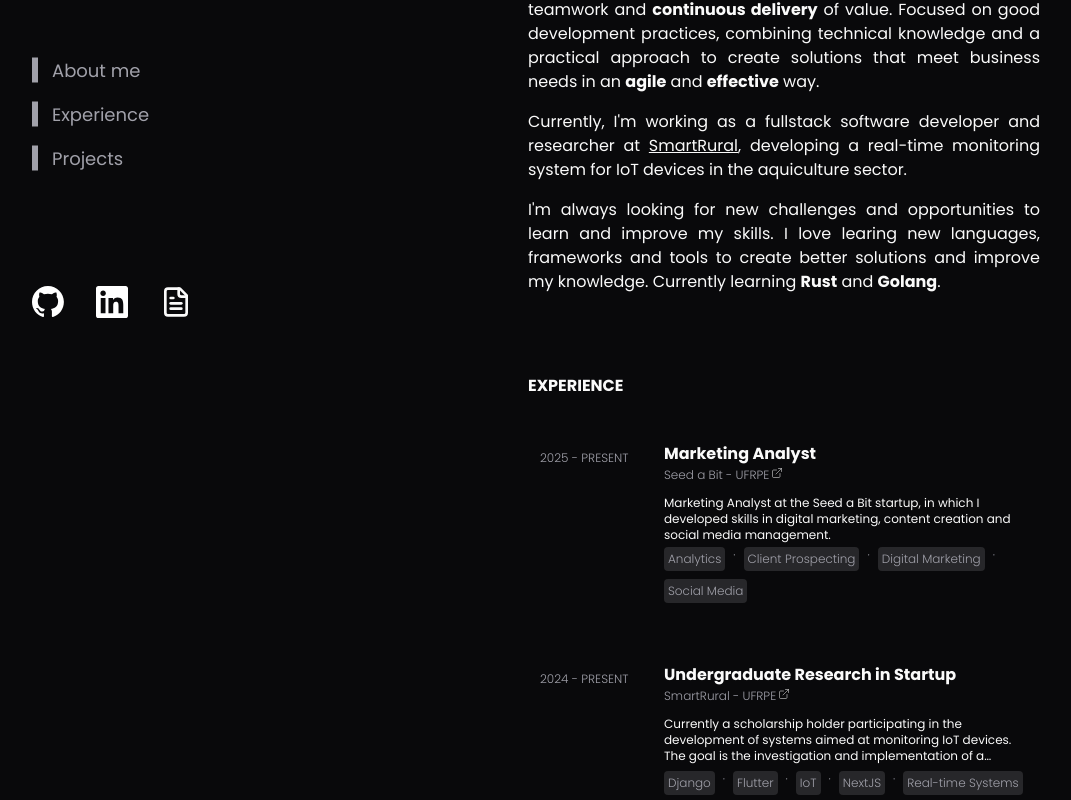
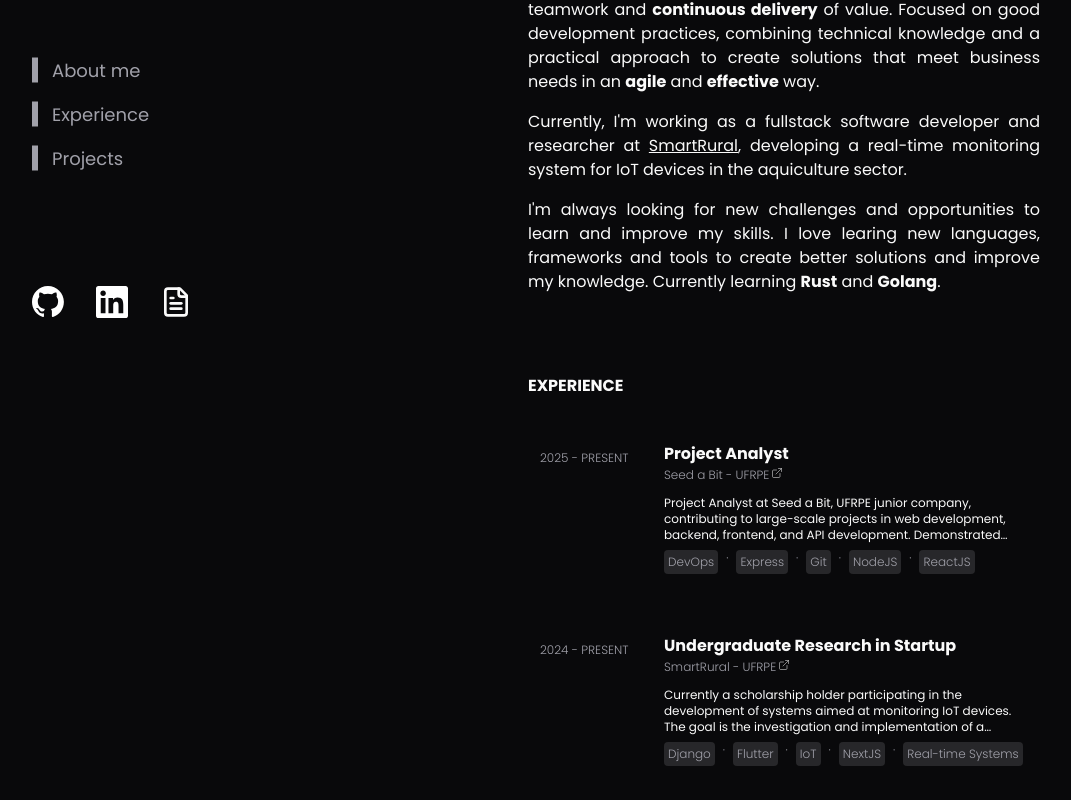
Before and after one commit to PepeuFBV/portfolio, a Next.js app: page / in a window 1280 px wide. Shown: the part 418-1218 px from the top of the page, without its empty margins (96-1167 px from the left). Built offline with nearby package versions, Linux system fonts and the light colour scheme.

Commit message:
Changed current job
Updated current job's data

```diff
--- a/package.json
+++ b/package.json
@@ -1,6 +1,6 @@
 {
     "name": "portfolio",
-    "version": "0.1.0",
+    "version": "0.1.1",
     "private": false,
     "homepage": "https://pepeufbv.github.io/portfolio/",
     "scripts": {
--- a/src/data/experience.ts
+++ b/src/data/experience.ts
@@ -4,7 +4,7 @@ interface ExperienceContent {
     title: string[],
     jobs: Job[]
 }
-const experience: ExperienceContent =  {
+const experience: ExperienceContent = {
     title: [
         'Experience',
         'Experiência'
@@ -187,8 +187,8 @@ const experience: ExperienceContent =  {
         {
             id: 6,
             title: [
-                'Marketing Analyst',
-                'Analista de Marketing'
+                'Project Analyst',
+                'Analista de Projetos'
             ],
             company: [
                 'Seed a Bit - UFRPE',
@@ -197,8 +197,8 @@ const experience: ExperienceContent =  {
             companyLink: 'https://www.seedabit.org.br',
             projectLink: null,
             description: [
-                'Marketing Analyst at the Seed a Bit startup, in which I developed skills in digital marketing, content creation and social media management.',
-                'Analista de Marketing na startup Seed a Bit, em que desenvolvi habilidades em marketing digital, criação de conteúdo e gerenciamento de redes sociais.'
+                'Project Analyst at Seed a Bit, UFRPE junior company, contributing to large-scale projects in web development, backend, frontend, and API development. Demonstrated proficiency in Git for seamless team collaboration, and effectively utilized DevOps tools and practices for continuous integration and deployment, ensuring efficient and high-quality project outcomes.',
+                'Analista de Projetos na empresa júnior Seed a Bit da UFRPE, participando de projetos de larga escala nas áreas de desenvolvimento web, backend, frontend e APIs. Demonstração de proficiência no uso do Git para colaboração eficaz em equipe, utilizando ferramentas e práticas de DevOps para integração e implantação contínuas, garantindo resultados de projeto eficientes e de alta qualidade.'
             ],
             date: {
                 start: {
@@ -208,8 +208,8 @@ const experience: ExperienceContent =  {
                 end: null
             },
             tags: [
-                ['Digital Marketing', 'Social Media', 'Analytics', 'Client Prospecting'],
-                ['Marketing Digital', 'Redes Sociais', 'Análise de Dados', 'Prospecção de Clientes']
+                ['ReactJS', 'NodeJS', 'Express', 'Git', 'DevOps'],
+                ['ReactJS', 'NodeJS', 'Express', 'Git', 'DevOps']
             ]
         }
     ]
```
Also changed, not shown: 1 other file (tests, documents, lock files or other folders).
